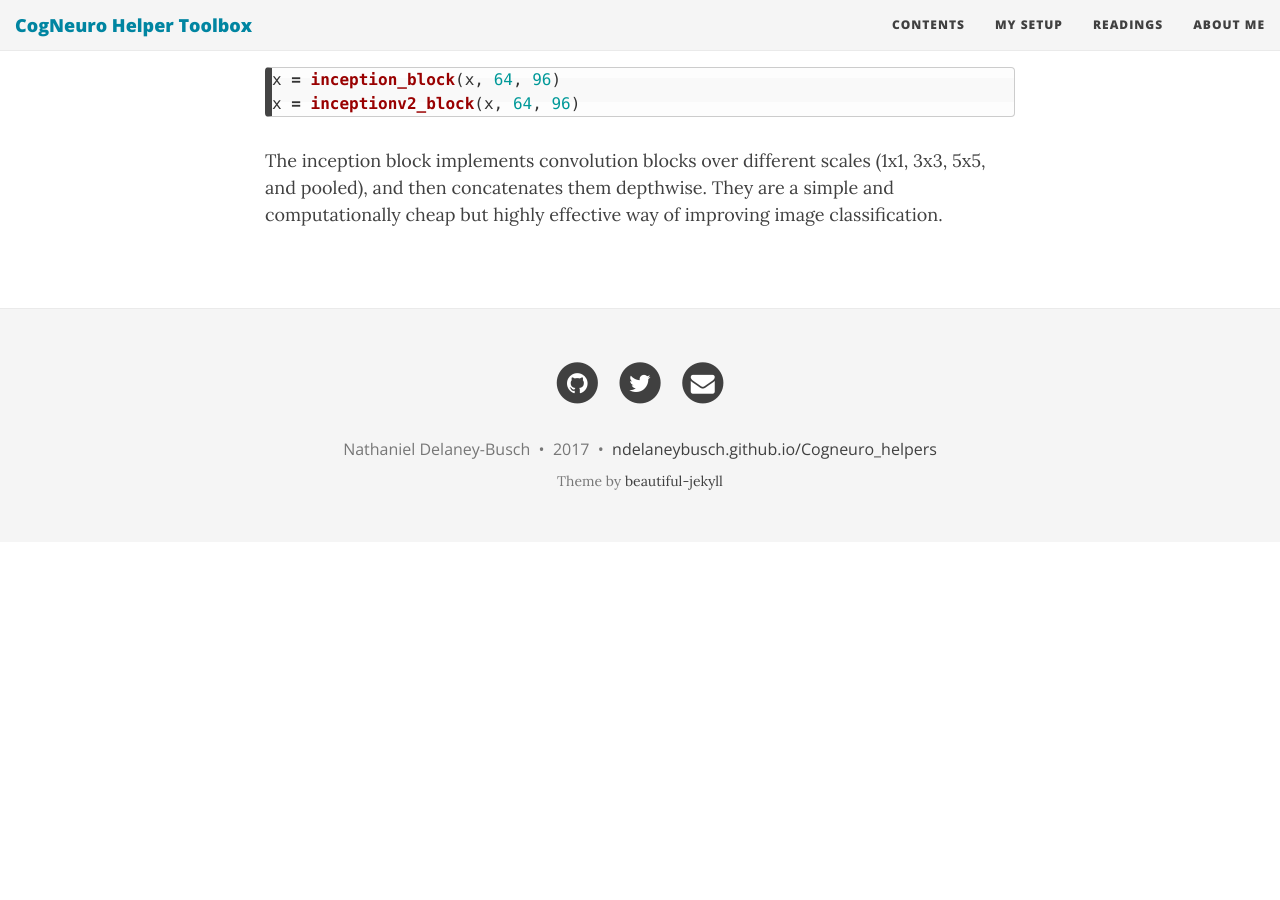
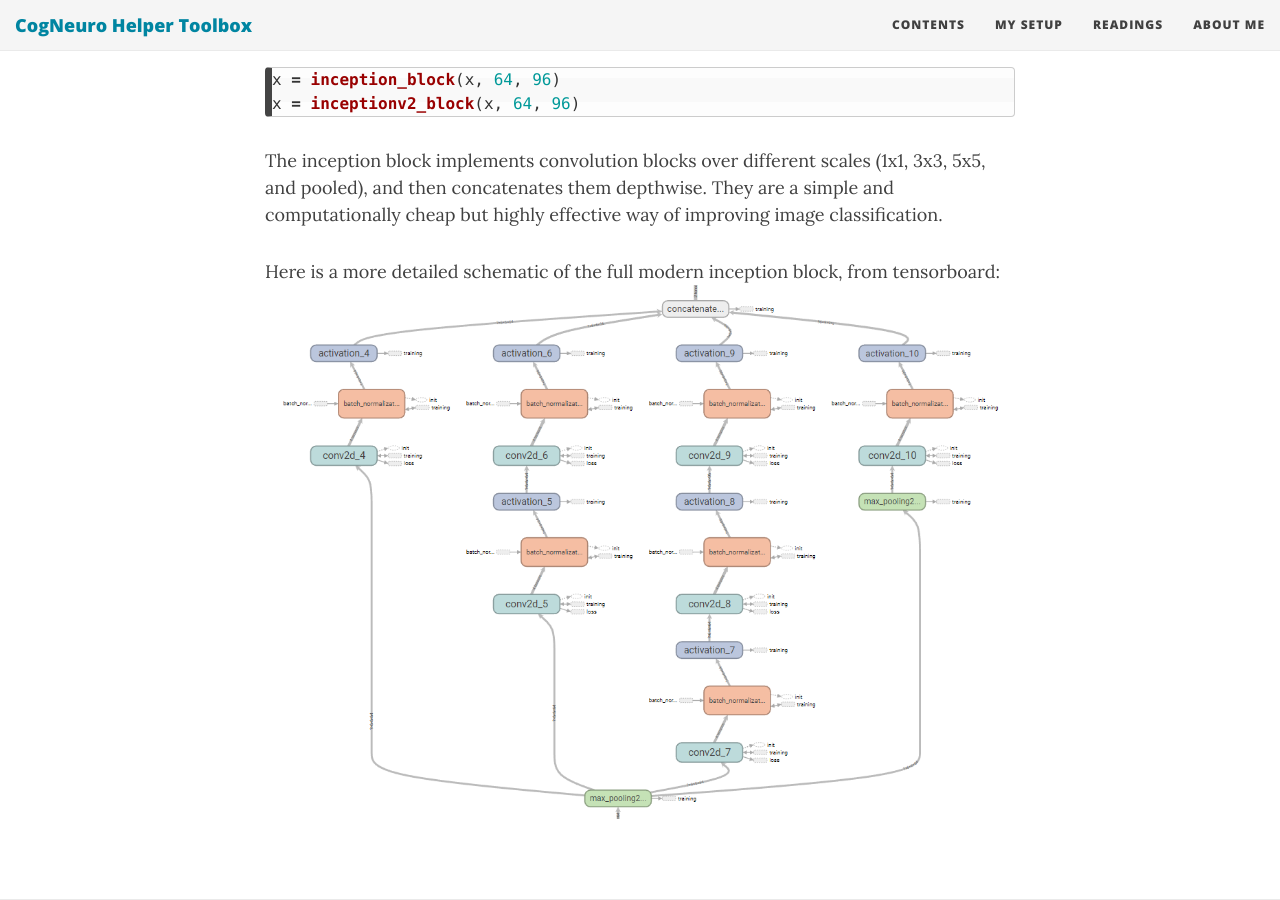
Before and after one commit to ndelaneybusch/Cogneuro_helpers, a Jekyll site: the page built from _deep/Inception.md, in a window 1280 px wide and 900 px high, scrolled down 2544 px. Built offline with Jekyll 4.4.1, drawn with Linux system fonts in a browser that asks for light colours; nearby versions of some CDN libraries; before the commit the page ends 3086 px from its top, so only the background shows below that.

Commit message:
Update Inception.md

```diff
--- a/_deep/Inception.md
+++ b/_deep/Inception.md
@@ -76,3 +76,6 @@ x = inception_block(x, 64, 96)
 x = inceptionv2_block(x, 64, 96)
 {% endhighlight %}
 The inception block implements convolution blocks over different scales (1x1, 3x3, 5x5, and pooled), and then concatenates them depthwise. They are a simple and computationally cheap but highly effective way of improving image classification.
+
+Here is a more detailed schematic of the full modern inception block, from tensorboard:
+![inceptionblock_tensorboard](/Cogneuro_helpers/img/inceptionblock_tensorboard.png)
```
